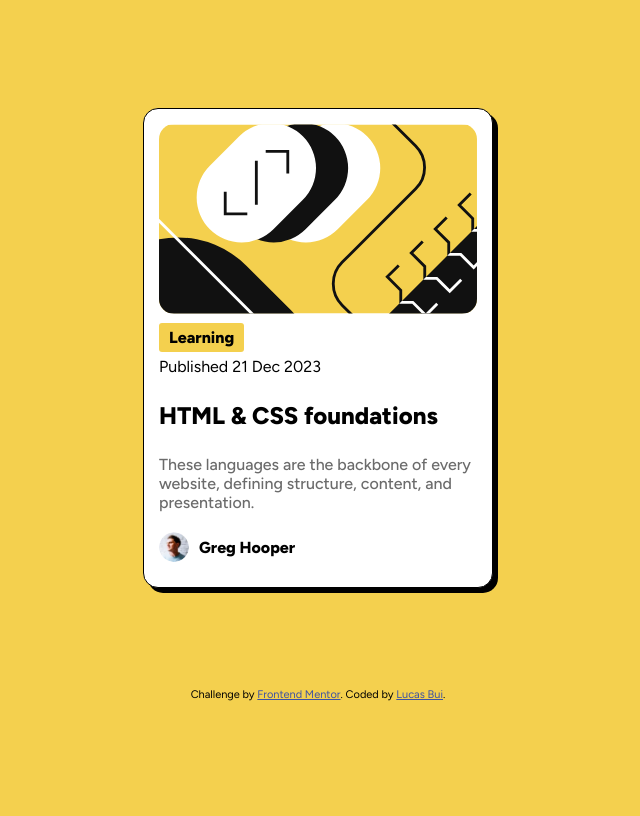
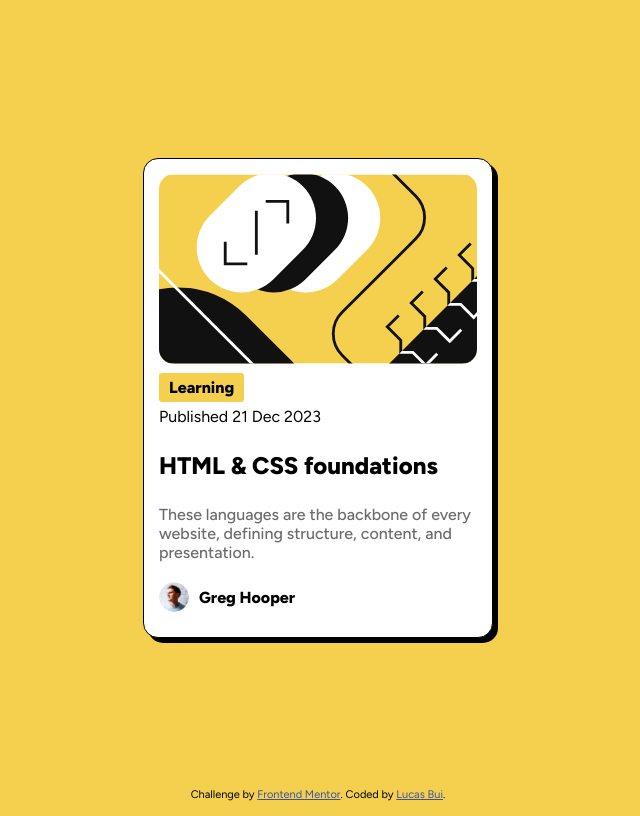
Before and after one commit to lucasbui69/blog-preview-card, a plain HTML site: page index.html in a window 1280 px wide. Shown: the whole page, without its empty margins (322-962 px from the left). Drawn offline with Linux system fonts and the light colour scheme; a web font is replaced by a local one.

Commit message:
Update UrL

```diff
--- a/style.css
+++ b/style.css
@@ -47,7 +47,7 @@ body {
   padding: 15px;
   display: flex;
   flex-direction: column;
-  margin:100px 50px;
+  margin:150px 50px;
   gap: 5px;
 }
 
```
Also changed, not shown: 1 other file.
